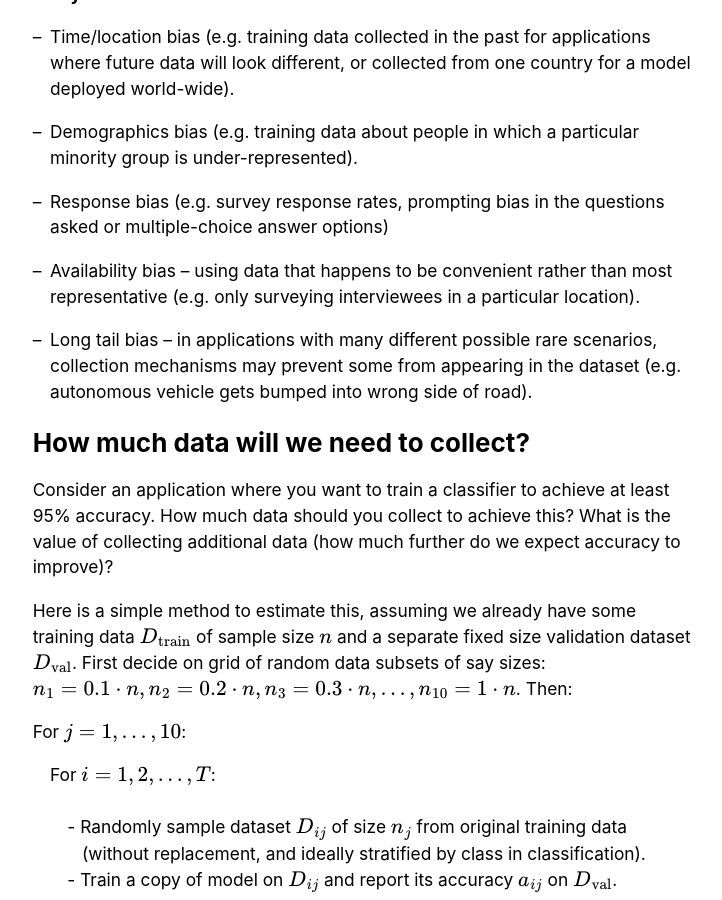
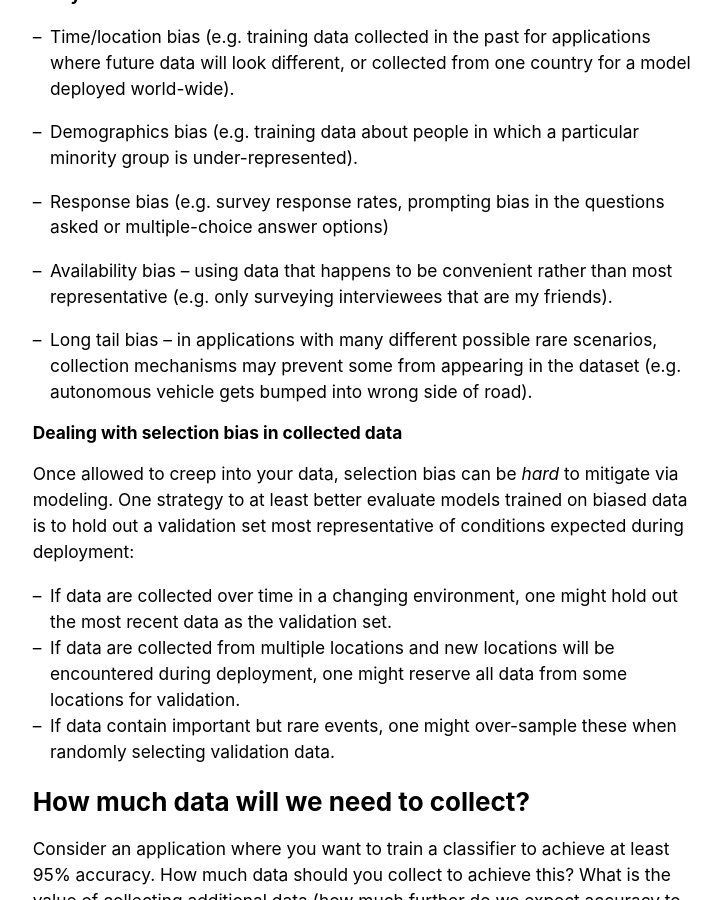
Before and after one commit to dcai-course/dcai-course, a Jekyll site: the page built from _lectures/dataset-creation-curation.md, in a window 1280 px wide and 900 px high, scrolled down 1845 px. Shown: the whole window, without its empty margins (278-1000 px from the left). Built offline with Jekyll 4.4.1, drawn with Linux system fonts in a browser that asks for light colours; some of the changed text lies outside the part shown.

Commit message:
link to lab assignment for data curation

```diff
--- a/_lectures/dataset-creation-curation.md
+++ b/_lectures/dataset-creation-curation.md
@@ -10,7 +10,7 @@
 
 Creating a dataset for supervised learning requires the collection of examples and labels. This lecture will focus on classication tasks, but these ideas are applicable to other supervised learning tasks as well (regression, image segmentation, entity recognition, etc). This lecture covers three themes:
 
-1. Concerns whether our ML task is properly framed to begin with (e.g. are we predicting appropriately defined  classes in classification).
+1. Concerns whether our ML task is properly framed to begin with (e.g. are we predicting appropriately defined classes in classification).
 
 2. Concerns when sourcing data (e.g. selection bias).
 
@@ -68,11 +68,18 @@
 
 - Response bias (e.g. survey response rates, prompting bias in the questions asked or multiple-choice answer options)
 
-- Availability bias -- using data that happens to be convenient rather than most representative (e.g. only surveying interviewees in a particular location).
+- Availability bias -- using data that happens to be convenient rather than most representative (e.g. only surveying interviewees that are my friends).
 
 - Long tail bias -- in applications with many different possible rare scenarios, collection mechanisms may prevent some from appearing in the dataset (e.g. autonomous vehicle gets bumped into wrong side of road).
 
+### Dealing with selection bias in collected data
 
+Once allowed to creep into your data, selection bias can be *hard* to mitigate via modeling.
+One strategy to at least better evaluate models trained on biased data is to hold out a validation set most representative of conditions expected during deployment:
+
+- If data are collected over time in a changing environment, one might hold out the most recent data as the validation set.
+- If data are collected from multiple locations and new locations will be encountered during deployment, one might reserve all data from some locations for validation.
+- If data contain important but rare events, one might over-sample these when randomly selecting validation data.
 
 # How much data will we need to collect?
 
@@ -263,6 +270,10 @@
 
 CROWDLAB uses a similar weighted aggregation to estimate the overall quality of each annotator. Here the annotator's deviations from consensus labels are adjusted by our confidence in these consensus labels based in part on the classifier's probabilistic predictions. See the CROWDLAB paper for details [[GTM22]](#GTM22).
 
+# Lab
+
+A hands-on lab assignment to accompany this lecture is available in the [dcai-lab repository](https://github.com/dcai-course/dcai-lab).
+The assignment, found in the notebook [dataset_curation/Lab -- Dataset Curation with Multiple Annotators](https://github.com/dcai-course/dcai-lab/blob/master/dataset_curation/Lab%20-%20Dataset%20Curation.ipynb), is to analyze an already collected dataset labeled by multiple annotators.
 
 # References
 
```
